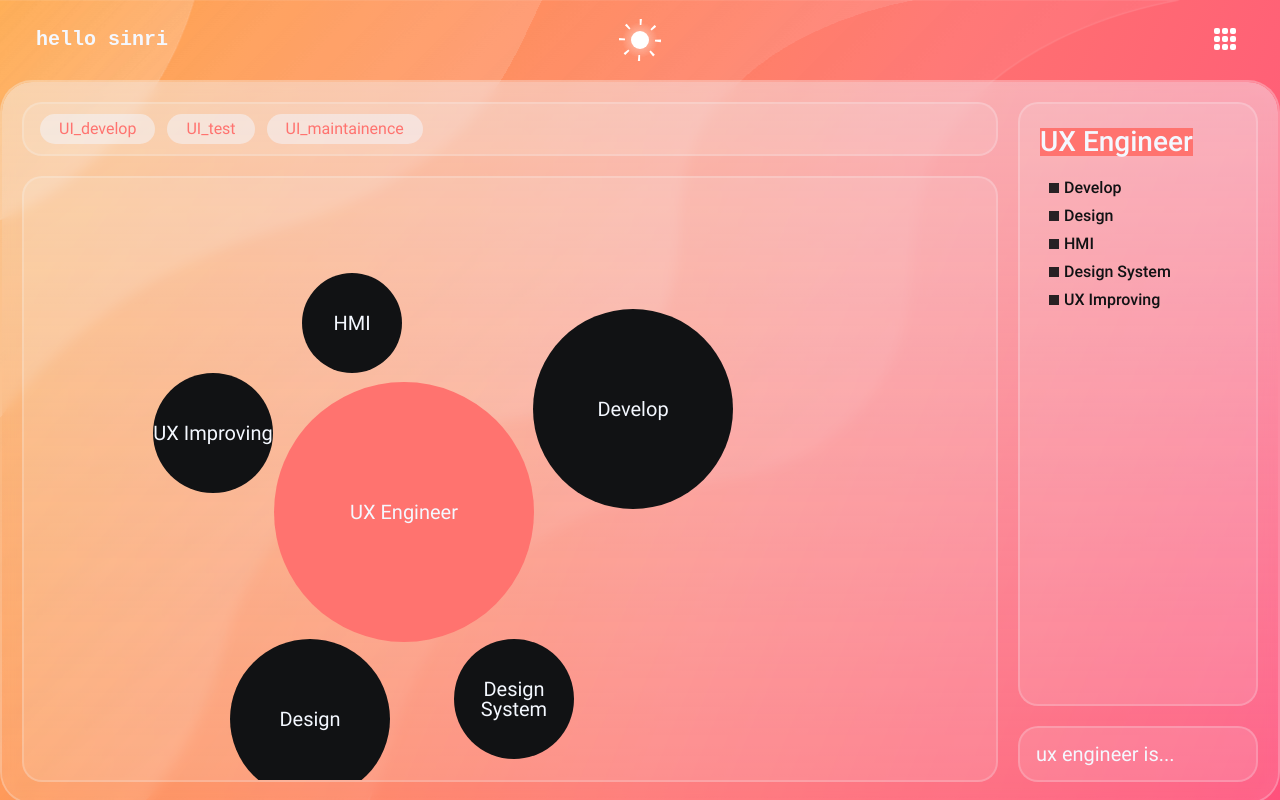
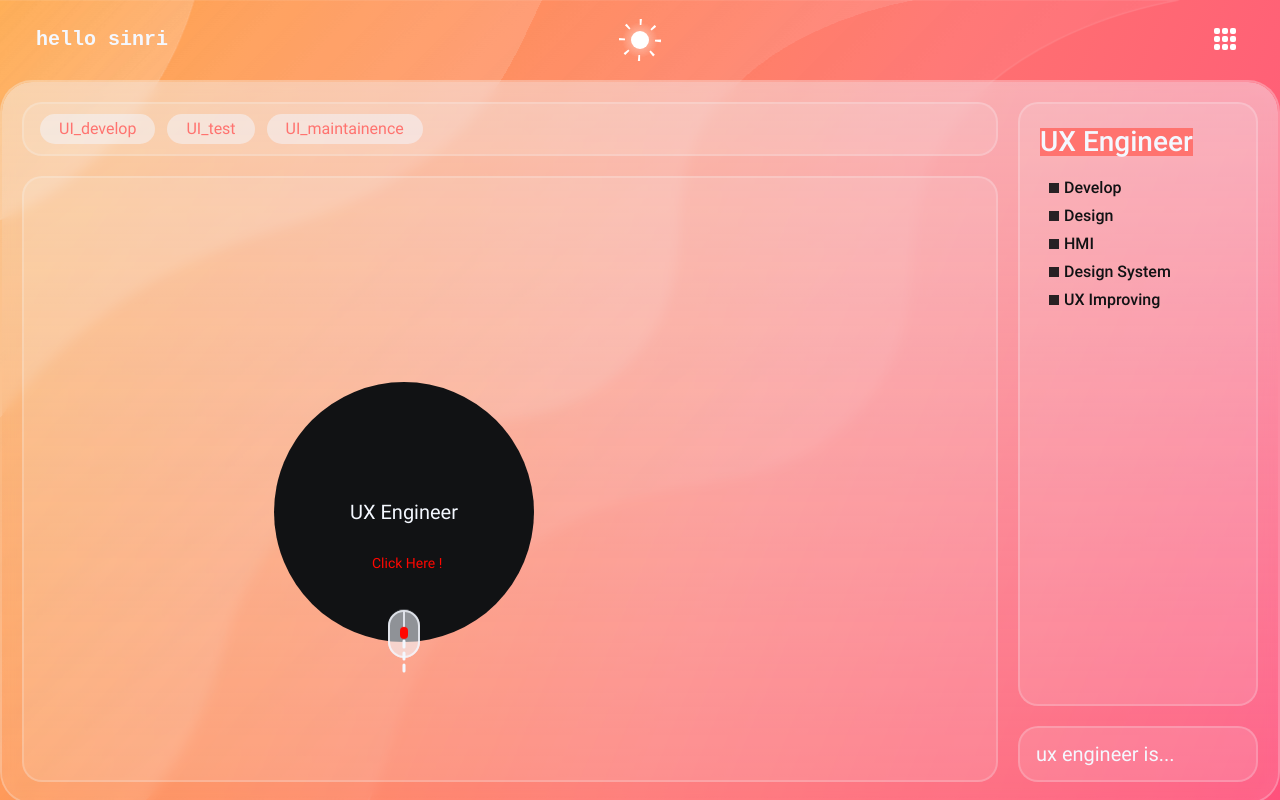
Before and after one commit to sinri0809/sinristory, a React (Create React App) app: page /#/profile in a window 1280 px wide. Built offline with nearby package versions, Linux system fonts and the light colour scheme.

Commit message:
feat: add mouse help

```diff
--- a/src/components/icons/IconList.tsx
+++ b/src/components/icons/IconList.tsx
@@ -319,73 +319,13 @@ const IconTreeIndex = () => {
   );
 };
 
-const IconMouseHint = () => {
-  return (
-    <svg
-      width="48"
-      height="64"
-      viewBox="0 0 48 64"
-      fill="none"
-      xmlns="http://www.w3.org/2000/svg"
-    >
-      <g filter="url(#filter0_d_20_1456)">
-        <rect
-          x="4"
-          y="4"
-          width="32"
-          height="48"
-          rx="16"
-          fill="#F4F8FF"
-          fill-opacity="0.2"
-          shape-rendering="crispEdges"
-        />
-      </g>
-      <path
-        fill-rule="evenodd"
-        clip-rule="evenodd"
-        d="M34 20V36C34 43.732 27.732 50 20 50C12.268 50 6 43.732 6 36V20C6 12.6042 11.7347 6.54791 19 6.03516L19 30C19 30.5523 19.4477 31 20 31C20.5523 31 21 30.5523 21 30L21 6.03516C28.2653 6.54791 34 12.6042 34 20ZM4 20C4 11.1634 11.1634 4 20 4C28.8366 4 36 11.1634 36 20V36C36 44.8366 28.8366 52 20 52C11.1634 52 4 44.8366 4 36V20Z"
-        fill="#F4F8FF"
-        fill-opacity="0.8"
-      />
-      <rect x="16" y="21" width="8" height="12" rx="4" fill="#FF0700" />
-      <defs>
-        <filter
-          id="filter0_d_20_1456"
-          x="0"
-          y="0"
-          width="48"
-          height="64"
-          filterUnits="userSpaceOnUse"
-          color-interpolation-filters="sRGB"
-        >
-          <feFlood flood-opacity="0" result="BackgroundImageFix" />
-          <feColorMatrix
-            in="SourceAlpha"
-            type="matrix"
-            values="0 0 0 0 0 0 0 0 0 0 0 0 0 0 0 0 0 0 127 0"
-            result="hardAlpha"
-          />
-          <feOffset dx="4" dy="4" />
-          <feGaussianBlur stdDeviation="4" />
-          <feComposite in2="hardAlpha" operator="out" />
-          <feColorMatrix
-            type="matrix"
-            values="0 0 0 0 0 0 0 0 0 0 0 0 0 0 0 0 0 0 0.16 0"
-          />
-          <feBlend
-            mode="normal"
-            in2="BackgroundImageFix"
-            result="effect1_dropShadow_20_1456"
-          />
-          <feBlend
-            mode="normal"
-            in="SourceGraphic"
-            in2="effect1_dropShadow_20_1456"
-            result="shape"
-          />
-        </filter>
-      </defs>
-    </svg>
+const IconMouseInstructions = () => {
+  return (<svg width="32" height="48" viewBox="0 0 32 48" fill="none" xmlns="http://www.w3.org/2000/svg">
+    <title>Icon/Mouse Hover Here</title>
+    <rect className="rect-mouse" width="32" height="48" rx="16" fill="#F4F8FF" fillOpacity="0.6"/>
+    <path fillRule="evenodd" clipRule="evenodd" d="M30 16V32C30 39.732 23.732 46 16 46C8.26801 46 2 39.732 2 32V16C2 8.60425 7.73472 2.54791 15 2.03516L15 26C15 26.5523 15.4477 27 16 27C16.5523 27 17 26.5523 17 26L17 2.03516C24.2653 2.54791 30 8.60425 30 16ZM0 16C0 7.16344 7.16344 0 16 0C24.8366 0 32 7.16344 32 16V32C32 40.8366 24.8366 48 16 48C7.16344 48 0 40.8366 0 32V16Z" fill="#F4F8FF" fill-opacity="0.8"/>
+    <rect x="12" y="17" width="8" height="12" rx="4" fill="#FF0700"/>
+  </svg>
   );
 };
 
@@ -407,7 +347,7 @@ const IconList = {
   'icon-radio': <IconRadio />,
   'icon-checkbox': <IconCheckbox />,
   'icon-tree-index': <IconTreeIndex />,
-  'icon-mouse-hint': <IconMouseHint />,
+  'icon-mouse-instructions': <IconMouseInstructions />,
   'icon-portfolio': <IconPortfolio />,
   'icon-hamburger': <IconHamburger />,
   'icon-user-profile': <IconUserProfile />
--- a/src/pages/PageProfile.tsx
+++ b/src/pages/PageProfile.tsx
@@ -18,18 +18,15 @@ const PageProfile = () => {
               <SortItem>UI_maintainence</SortItem>
             </SortList>
           </DashboardWrap>
-
           <DashboardWrap index={1} content="tree"
             role="menu"
             className="dashboard-tree"
           >
             <DashboardTree />
           </DashboardWrap>
-
           <DashboardWrap index={2} content="diagram">
             <DashboardDiagram />
           </DashboardWrap>
-
           <DashboardWrap index={3} content="explain">
             <p>ux engineer is...</p>
           </DashboardWrap>
--- a/src/styles/layout/profile/_diagram.scss
+++ b/src/styles/layout/profile/_diagram.scss
@@ -30,11 +30,10 @@
 }
 
 // ----------------------------------------------------------------------------------------
-
 // state
 .dashboard-diagram {
   // 상단이 접히면 아래가 모두 접히도록
-  [aria-expanded='false'] + .diagram-container {
+  [aria-expanded='false'] ~ .diagram-container {
     visibility: hidden;
 
     & > .tree-diagram {
@@ -42,7 +41,7 @@
     }
   }
 
-  [aria-expanded='true'] + .diagram-container {
+  [aria-expanded='true'] ~ .diagram-container {
     visibility: visible;
 
     & > .tree-diagram {
@@ -54,3 +53,59 @@
     background-color: $day;
   }
 }
+
+// ----------------------------------------------------------------------------------------
+// help/instructions
+.dashboard-help {
+  position: absolute;
+  top: 0;
+  left: 0;
+  bottom: 0;
+  right: 0;
+
+  display: flex;
+  justify-content: center;
+  align-items: flex-end;
+  padding-bottom: 1rem;
+}
+
+.dashboard-help-wrap {
+  position: relative;
+}
+
+.help-text {
+  position: absolute;
+  top: -50%;
+  width: max-content;
+  left: -50%;
+  color: $red;
+
+  font-size: $fontSize-14;
+}
+
+$mouse_animation: 2s;
+
+.icon-mouse-instructions {
+  z-index: 9;
+  transform: translateY(150%);
+
+  animation-name: mouse-move;
+  animation-duration: $mouse_animation;
+  animation-timing-function: ease-out;
+  animation-iteration-count: infinite;
+
+  .rect-mouse {
+    animation-name: mouse-hover;
+    animation-duration: $mouse_animation;
+    animation-timing-function: ease-out;
+    animation-iteration-count: infinite;
+
+    box-shadow: 4px 4px 8px rgba(0, 0, 0, 0.16);
+  }
+}
+
+.icon-dasharray {
+  position: absolute;
+  left: calc(50% - 2px);
+  bottom: -80%;
+}
--- a/src/styles/module/_keyframes.scss
+++ b/src/styles/module/_keyframes.scss
@@ -109,7 +109,6 @@
   height 0 -> auto 는 transition이 안먹기 때문에
   height 0 -> number -> auto 로 가도록 만들어야 interaction이 들어감
 */
-
 @keyframes accordion-expanded {
   from {
     height: 0;
@@ -121,3 +120,22 @@
     height: auto;
   }
 }
+
+// mouse-instructions
+@keyframes mouse-move {
+  from {
+    transform: translateY(150%);
+  }
+  to {
+    transform: translateY(50%);
+  }
+}
+
+@keyframes mouse-hover {
+  from {
+    opacity: 0.4;
+  }
+  to {
+    opacity: 1;
+  }
+}
--- a/src/styles/pages/_home.scss
+++ b/src/styles/pages/_home.scss
@@ -55,7 +55,7 @@
   row-gap: 3.2rem;
   max-width: $PCContentMaxWidth;
   width: 100%;
-  padding: 32.8rem 1rem;
+  padding: 32vh 1rem;
 
   & > .site-map-item {
     position: relative;
--- a/src/view/dashboard/dashboard_diagram.tsx
+++ b/src/view/dashboard/dashboard_diagram.tsx
@@ -1,10 +1,14 @@
-import React from 'react';
+import React, { useState } from 'react';
 import { useRecoilState } from 'recoil';
 import { skillListState } from 'store/dashboard.store';
+import { isPhone } from 'tools/devices';
 
 import { DiagramComponent, DiagramContainer } from './diagram_wrap';
+import Icon from 'components/icons/Icon';
 
 const DashboardDiagram = () => {
+  const [instruction, setInstruction] = useState(true);
+  const [depth0Expanded, setDepth0Expanded] = useState(false);
   const [skillList, setSkillList] = useRecoilState(skillListState);
   const depth1 = skillList[0].list;
 
@@ -49,8 +53,31 @@ const DashboardDiagram = () => {
 
   return (
     <div className="dashboard-diagram">
+
       <DiagramContainer depth={0}>
-        <DiagramComponent aria-expanded className="tree-0-uxe">{skillList[0].name}</DiagramComponent>
+        <DiagramComponent
+          aria-expanded={depth0Expanded}
+          className="tree-0-uxe"
+          onClick={()=> {
+            setInstruction(false)
+            setDepth0Expanded(!depth0Expanded)
+          }}
+        >
+          {
+            !isPhone && instruction && <div className='dashboard-help'>
+              <div className="dashboard-help-wrap">
+                <span className='help-text'>Click Here !</span>
+                <i className="icon icon-dasharray">
+                  <svg width="4" height="44" viewBox="0 0 4 44" fill="none" xmlns="http://www.w3.org/2000/svg">
+                    <path d="M2 42V2" stroke="#F4F8FF" strokeWidth="3" strokeLinecap="round" strokeDasharray="6 6"/>
+                  </svg>
+                </i>
+                <Icon data='icon-mouse-instructions' name='diagram-helper' />
+              </div>
+            </div>
+          }
+          {skillList[0].name}
+        </DiagramComponent>
         {depth1.map((item, index) => {
           return <React.Fragment key={index}>
             <DiagramContainer depth={1} id={`diagram-depth-1-${item.key}`}>
```
